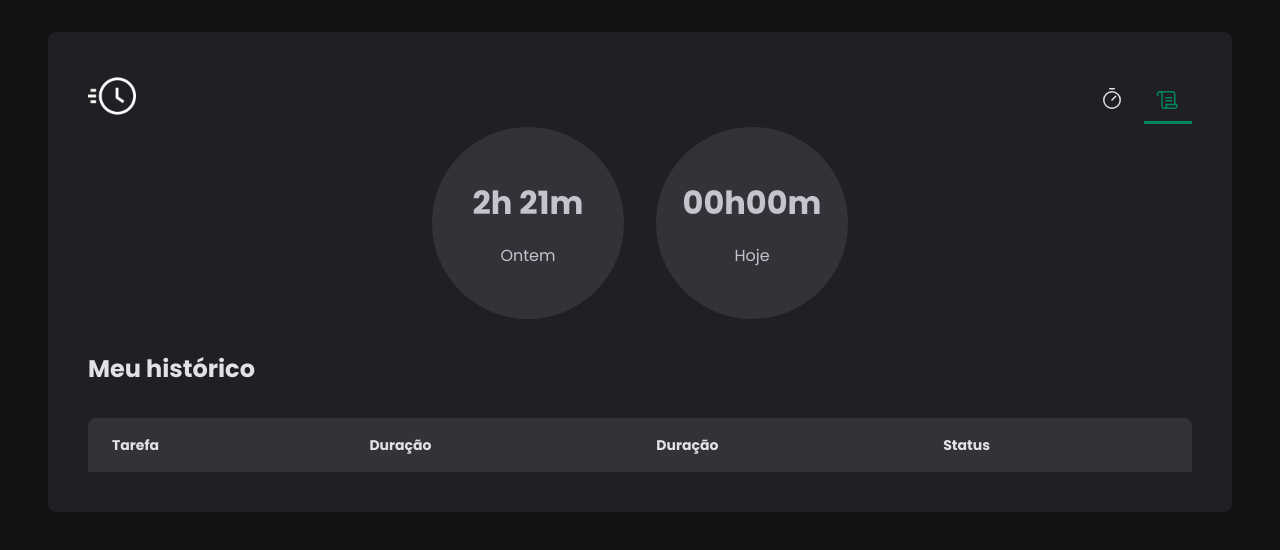
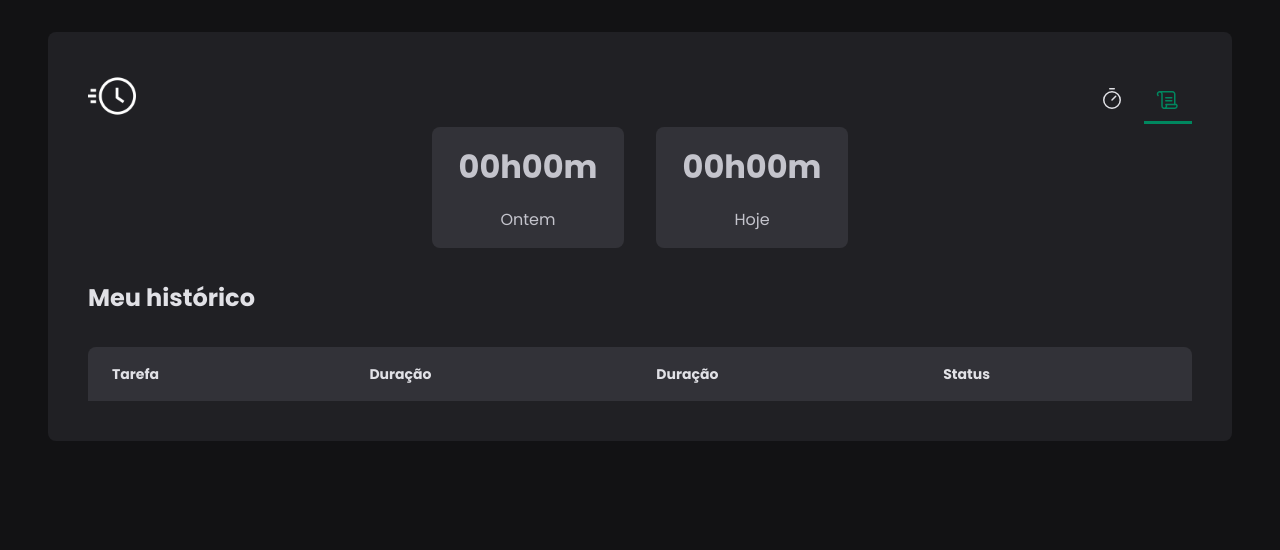
Before and after one commit to pedro-soares-nogueira/pomo-pro, a React (Vite) app: page /history in a window 1280 px wide. Shown: the top 550 px of the page. Built offline with nearby package versions, Linux system fonts and the light colour scheme.

Commit message:
ffeat:: getting yesterday time worked

```diff
--- a/src/pages/History/index.tsx
+++ b/src/pages/History/index.tsx
@@ -2,6 +2,7 @@ import {
   differenceInMinutes,
   differenceInSeconds,
   formatDistanceToNow,
+  formatISO,
 } from 'date-fns'
 import ptBR from 'date-fns/locale/pt-BR'
 import { useContext } from 'react'
@@ -17,6 +18,7 @@ import {
 const History = () => {
   const { cycles } = useContext(CyclesContext)
 
+  //ALL TIME TASK
   const totalAtWorkMap = cycles.map((cycle) => {
     if (cycle.interruptedDate) {
       return differenceInMinutes(
@@ -32,22 +34,63 @@ const History = () => {
     }
   })
 
+  const yesterday = () => {
+    let date = new Date();
+    date.setDate(date.getDate() - 1);
+    return date.toISOString().split('T')[0];
+  };
+
+  const yesterdayCycles = cycles.filter(cycle => new Date(cycle.startDate).toISOString().split("T")[0] === yesterday())
+
+  const yesterdayTotalWorked = yesterdayCycles.map((cycle) => {
+    if (cycle.interruptedDate) {
+      return differenceInMinutes(
+        new Date(cycle.interruptedDate),
+        new Date(cycle.startDate)
+      )
+    }
+    if (cycle.finishedDate) {
+      return differenceInMinutes(
+        new Date(cycle.finishedDate),
+        new Date(cycle.startDate)
+        )
+      }
+  })
+  const yesterdayTotalAtWorkAmount = yesterdayTotalWorked.reduce((total, cycle) => {
+    return total! + cycle!
+  }, 0)
+
+  console.log(yesterdayTotalAtWorkAmount)
+
+  //FORMATTED YESTERDAY TIME
+  const yesterdayHour = Math.floor(yesterdayTotalAtWorkAmount! / 60)
+  const yesterdayMinutes = yesterdayTotalAtWorkAmount! % 60
+  const yesterdayHorasFormatted = String(yesterdayHour).padStart(2, '0')
+  const yesterdayHinutesFormatted = String(yesterdayMinutes).padStart(2, '0')
+
+
+  //ALL TIME TASK WITHOUT UNDEFINED(ACTIVE CYCLE)
   const totalAtWork = totalAtWorkMap.filter(total => total !== undefined)
 
+  //TOTAL WORKED AMOUNT
   const totalAtWorkAmount = totalAtWork.reduce((total, cycle) => {
     return total! + cycle!
   }, 0)
 
+  //FORMATTED TIME
   const hour = Math.floor(totalAtWorkAmount! / 60)
   const minutes = totalAtWorkAmount! % 60
   const horasFormatted = String(hour).padStart(2, '0')
   const minutesFormatted = String(minutes).padStart(2, '0')
 
+  const cyclesOrderByDate = cycles.sort((a, b) => new Date(a.startDate).getTime()  - new Date(b.startDate).getTime())
+
   return (
     <HistoryContainer>
+
       <AmountDetails>
         <DetailsCard>
-          <span>2h 21m</span>
+          <span>{`${yesterdayHorasFormatted}h${yesterdayHinutesFormatted}m`}</span>
           <p>Ontem</p>
         </DetailsCard>
         <DetailsCard>
@@ -55,6 +98,7 @@ const History = () => {
           <p>Hoje</p>
         </DetailsCard>
       </AmountDetails>
+
       <h1>Meu histórico</h1>
       <HistoryList>
         <table>
@@ -67,7 +111,7 @@ const History = () => {
             </tr>
           </thead>
           <tbody>
-            {cycles.map((cycle) => {
+            {cyclesOrderByDate.reverse().map((cycle) => {
               return (
                 <tr key={cycle.id}>
                   <td>{cycle.task}</td>
--- a/src/pages/History/styles.ts
+++ b/src/pages/History/styles.ts
@@ -86,8 +86,7 @@ export const DetailsCard = styled.div`
   background-color: ${(props) => props.theme['gray-600']};
   padding: 1rem;
   width: 12rem;
-  height: 12rem;
-  border-radius: 99999px;
+  border-radius: 8px;
   display: flex;
   flex-direction: column;
   align-items: center;
```
